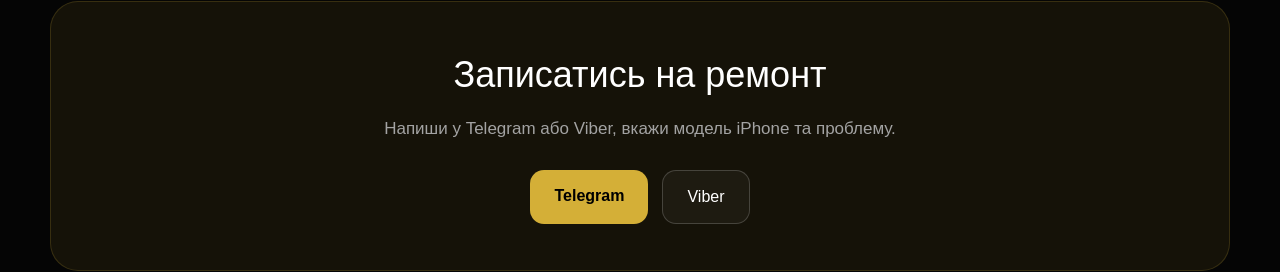
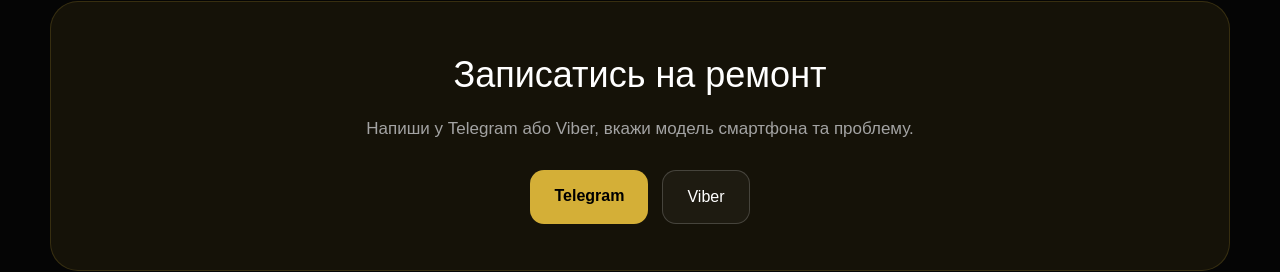
Before and after one commit to NazarkoMi/nazarkotech, a Next.js app: page /remont-iphone/android in a window 1280 px wide. Shown: the part 1043-1315 px from the top of the page. Built offline with nearby package versions, Linux system fonts and the light colour scheme.

Commit message:
edd andrd

```diff
--- a/app/remont-iphone/[model]/page.tsx
+++ b/app/remont-iphone/[model]/page.tsx
@@ -140,9 +140,11 @@
       <section style={cta} className="cta-model">
         <h2 style={ctaTitle}>Записатись на ремонт</h2>
 
-        <p style={ctaText}>
-          Напиши у Telegram або Viber, вкажи модель iPhone та проблему.
-        </p>
+          <p style={ctaText}>
+            {model === "android"
+            ? "Напиши у Telegram або Viber, вкажи модель смартфона та проблему."
+            : "Напиши у Telegram або Viber, вкажи модель iPhone та проблему."}
+          </p>
 
         <div style={buttonRow} className="cta-model-buttons">
           <Link href="https://t.me/NazarkoMi" style={goldButton} className="btn">
```
